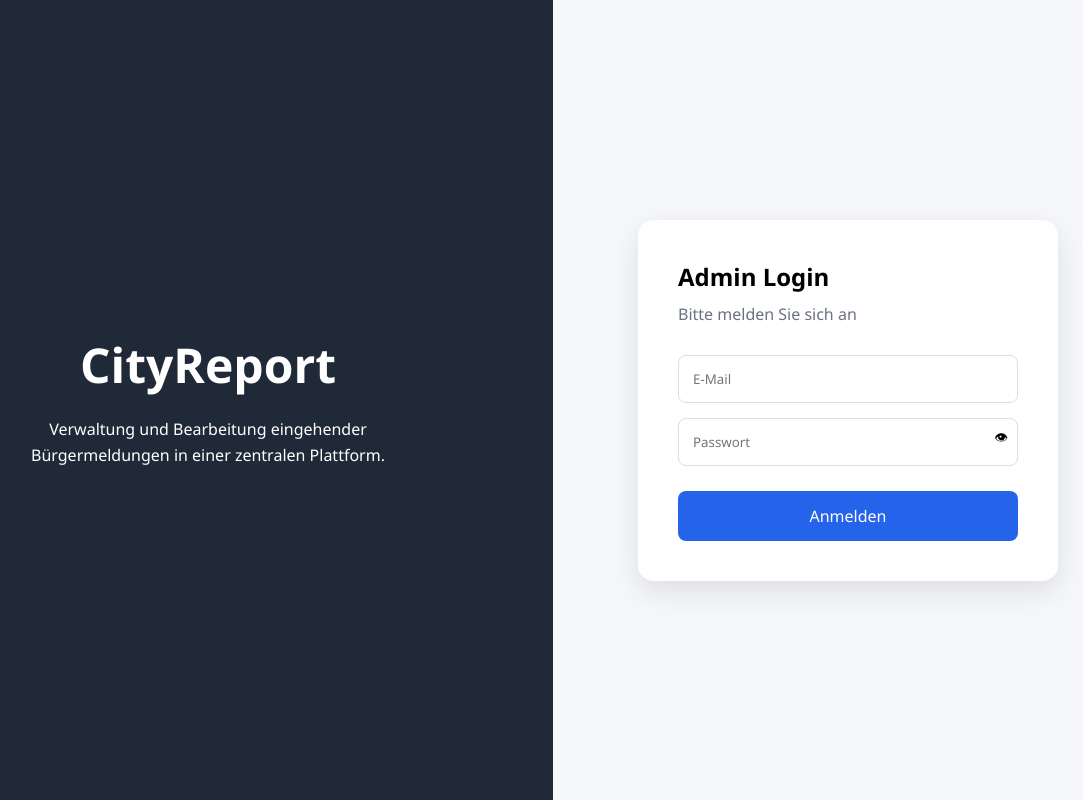
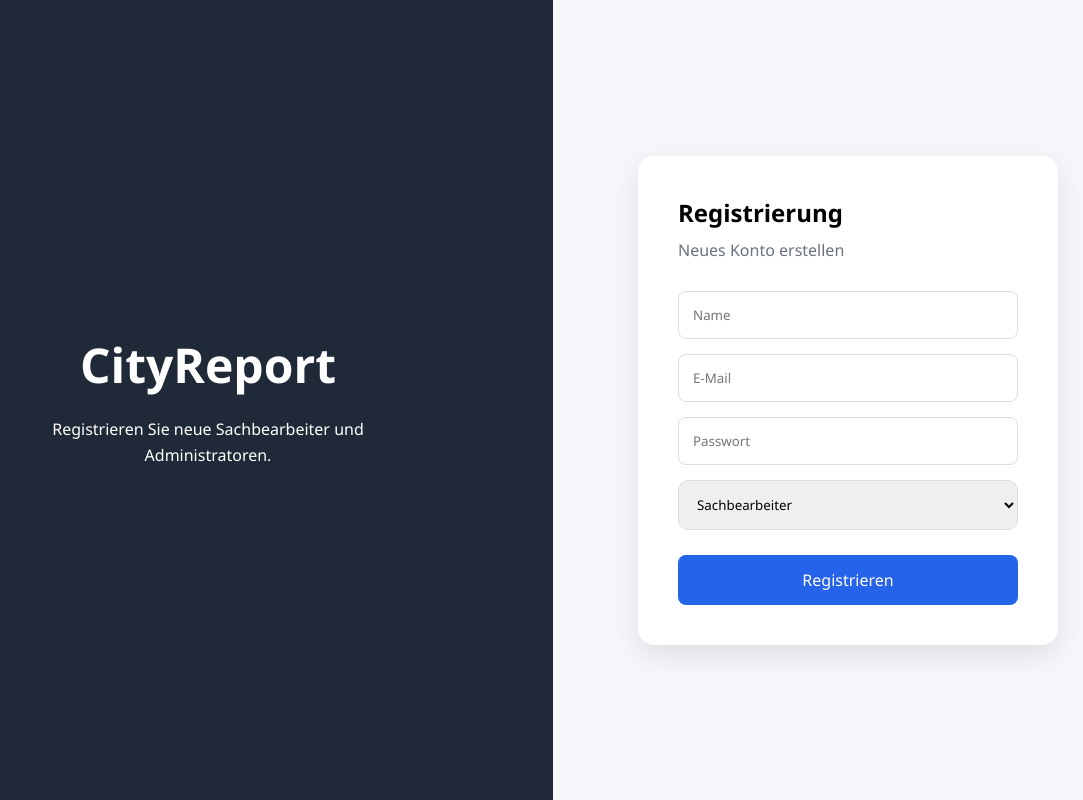
Before and after one commit to EsraaKrayym/infrastructure-reporting-system, a React (Create React App) app in the folder admin-web/: page /register in a window 1280 px wide. Before the commit this address led to /login. Shown: the whole page, without its empty margins (137-1220 px from the left). Built offline with nearby package versions, Linux system fonts and the light colour scheme.

Commit message:
Initial commit

```diff
--- a/admin-web/src/App.js
+++ b/admin-web/src/App.js
@@ -4,6 +4,8 @@ import Dashboard from "./pages/Dashboard";
 import Benutzer from "./pages/Benutzer";
 import ReportsMap from "./pages/ReportsMap";
 import Reports from "./pages/Reports";
+import Register from "./pages/Register";
+import ForgotPassword from "./pages/ForgotPassword";
 
 
 function ProtectedRoute({ children }) {
@@ -42,6 +44,15 @@ function App() {
             <Route path="/reports" element={<Reports />} />
           {/* Default Route */}
           <Route path="*" element={<Navigate to="/login" />} />
+            <Route
+                path="/register"
+                element={<Register />}
+            />
+
+            <Route
+                path="/forgot-password"
+                element={<ForgotPassword />}
+            />
         </Routes>
       </BrowserRouter>
 
--- a/admin-web/src/css/Login.css
+++ b/admin-web/src/css/Login.css
@@ -105,3 +105,27 @@
 .login-btn:hover{
     background:#1d4ed8;
 }
+.role-select{
+    width:100%;
+    padding:14px;
+    margin-bottom:15px;
+    border-radius:10px;
+    border:1px solid #ddd;
+}
+
+.login-links{
+    margin-top:20px;
+    display:flex;
+    justify-content:space-between;
+}
+
+.login-links a{
+    text-decoration:none;
+    color:#3b82f6;
+    font-size:14px;
+    font-weight:600;
+}
+
+.login-links a:hover{
+    text-decoration:underline;
+}
--- /dev/null
+++ b/admin-web/src/pages/ForgotPassword.jsx
@@ -0,0 +1,61 @@
+import { useState } from "react";
+import "../css/Login.css";
+
+export default function ForgotPassword() {
+
+    const [email,setEmail] = useState("");
+
+    const handleSubmit = (e) => {
+
+        e.preventDefault();
+
+        alert(
+            "Falls ein Konto existiert, wurde eine E-Mail versendet."
+        );
+    };
+
+    return (
+
+        <div className="login-page">
+
+            <div className="login-left">
+
+                <h1>CityReport</h1>
+
+                <p>
+                    Passwort zurücksetzen.
+                </p>
+
+            </div>
+
+            <div className="login-right">
+
+                <div className="login-card">
+
+                    <h2>Passwort vergessen</h2>
+
+                    <form onSubmit={handleSubmit}>
+
+                        <input
+                            type="email"
+                            placeholder="E-Mail"
+                            value={email}
+                            onChange={(e)=>setEmail(e.target.value)}
+                        />
+
+                        <button
+                            className="login-btn"
+                            type="submit"
+                        >
+                            Link senden
+                        </button>
+
+                    </form>
+
+                </div>
+
+            </div>
+
+        </div>
+    );
+}
--- a/admin-web/src/pages/Login.jsx
+++ b/admin-web/src/pages/Login.jsx
@@ -84,6 +84,18 @@ export default function Login() {
                                 {showPassword ? "🙈" : "👁"}
                             </button>
 
+                            <div className="login-links">
+
+                                <a href="/forgot-password">
+                                    Passwort vergessen?
+                                </a>
+
+                                <a href="/register">
+                                    Registrieren
+                                </a>
+
+                            </div>
+
                         </div>
 
                         <button
--- /dev/null
+++ b/admin-web/src/pages/Register.jsx
@@ -0,0 +1,102 @@
+import { useState } from "react";
+import { useNavigate } from "react-router-dom";
+import "../css/Login.css";
+
+export default function Register() {
+
+    const navigate = useNavigate();
+
+    const [name,setName] = useState("");
+    const [email,setEmail] = useState("");
+    const [password,setPassword] = useState("");
+
+    const handleRegister = async (e) => {
+
+        e.preventDefault();
+
+        // später API Call
+
+        alert("Benutzer erfolgreich registriert");
+
+        navigate("/");
+    };
+
+    return (
+
+        <div className="login-page">
+
+            <div className="login-left">
+
+                <h1>CityReport</h1>
+
+                <p>
+                    Registrieren Sie neue
+                    Sachbearbeiter und Administratoren.
+                </p>
+
+            </div>
+
+            <div className="login-right">
+
+                <div className="login-card">
+
+                    <h2>Registrierung</h2>
+
+                    <p className="subtitle">
+                        Neues Konto erstellen
+                    </p>
+
+                    <form onSubmit={handleRegister}>
+
+                        <input
+                            type="text"
+                            placeholder="Name"
+                            value={name}
+                            onChange={(e)=>setName(e.target.value)}
+                            required
+                        />
+
+                        <input
+                            type="email"
+                            placeholder="E-Mail"
+                            value={email}
+                            onChange={(e)=>setEmail(e.target.value)}
+                            required
+                        />
+
+                        <input
+                            type="password"
+                            placeholder="Passwort"
+                            value={password}
+                            onChange={(e)=>setPassword(e.target.value)}
+                            required
+                        />
+
+                        <select className="role-select">
+
+                            <option value="sachbearbeiter">
+                                Sachbearbeiter
+                            </option>
+
+                            <option value="admin">
+                                Administrator
+                            </option>
+
+                        </select>
+
+                        <button
+                            className="login-btn"
+                            type="submit"
+                        >
+                            Registrieren
+                        </button>
+
+                    </form>
+
+                </div>
+
+            </div>
+
+        </div>
+    );
+}
```
